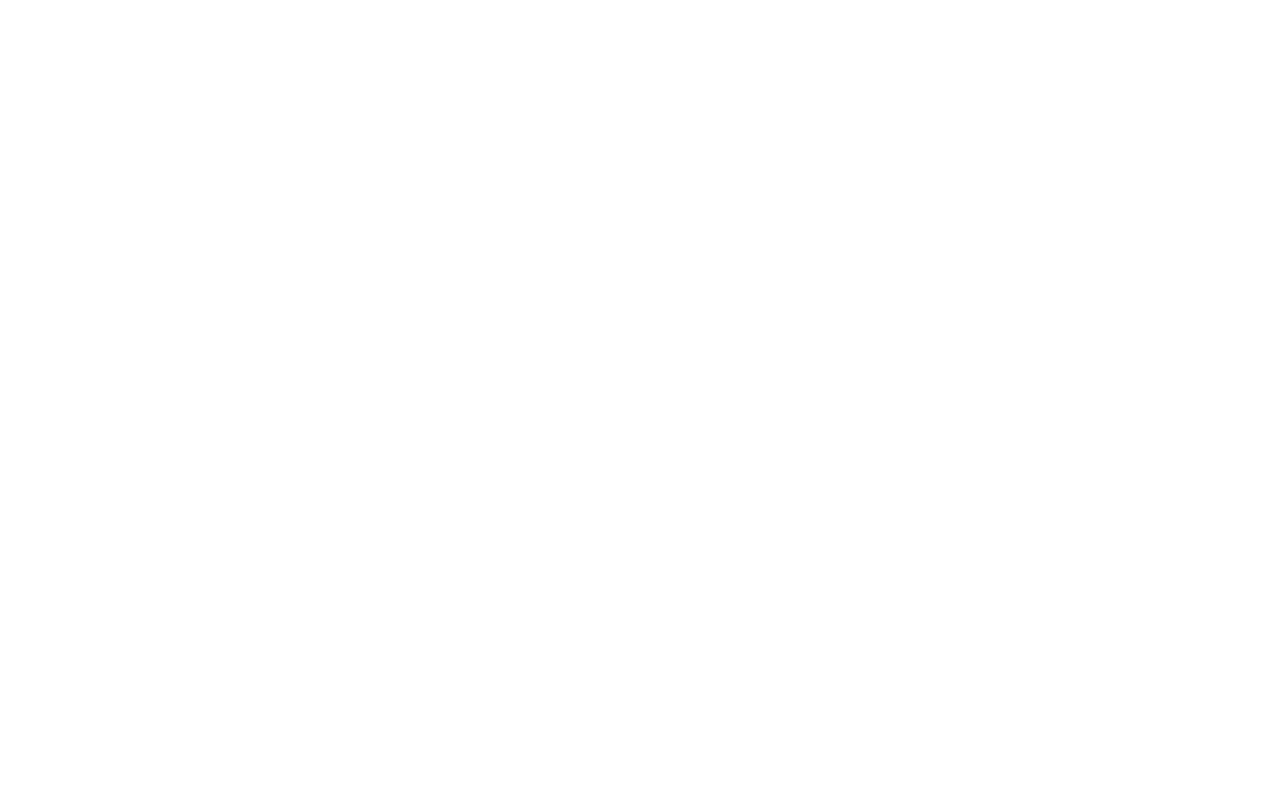
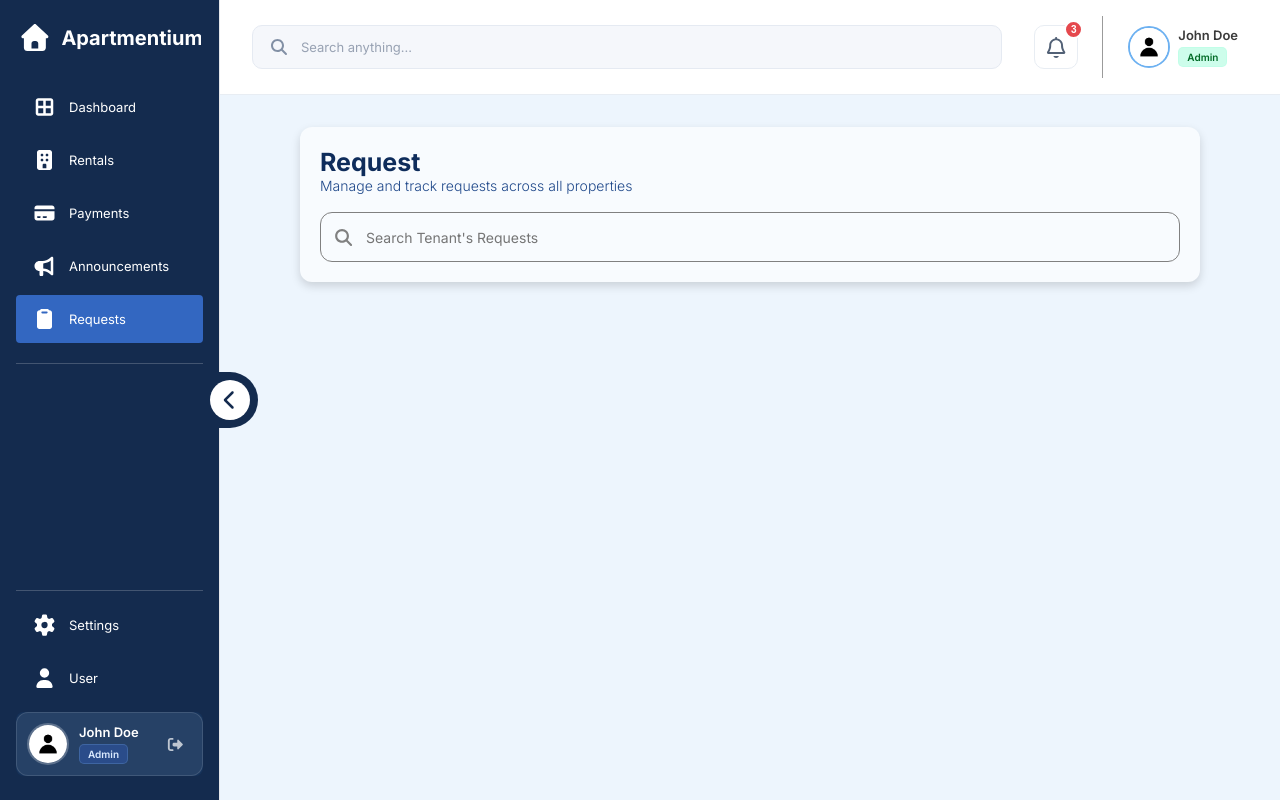
Before and after one commit to Stewpth/Apartment-Rental-Management, a React (Vite) app in the folder apartmentium-frontend/: page /admin/requests in a window 1280 px wide. Before the commit this address had no page. Built offline with nearby package versions, Linux system fonts and the light colour scheme.

Commit message:
FEAT(Frontend): Create Requests page

```diff
--- a/apartmentium-frontend/src/App.jsx
+++ b/apartmentium-frontend/src/App.jsx
@@ -3,6 +3,7 @@
 import Rentals from "./pages/Rentals/Rentals";
 import Payments from "./pages/Payments/Payments";
 import ViewPayments from "./pages/Payments/ViewPayments/ViewPayments";
+import Requests from "./pages/Request/Requests";
 
 function App() {
   return (
@@ -11,8 +12,10 @@
 
       <Route path="/admin/dashboard" element={<AdminDashboard />} />
       <Route path="/admin/rentals" element={<Rentals />} />
+
       <Route path="/admin/payments" element={<Payments />} />
       <Route path="/admin/payments/:id" element={<ViewPayments />} />
+      <Route path="/admin/requests" element={<Requests />} />
     </Routes>
   );
 }
--- a/apartmentium-frontend/src/pages/Payments/ViewPayments/ViewPayments.jsx
+++ b/apartmentium-frontend/src/pages/Payments/ViewPayments/ViewPayments.jsx
@@ -37,7 +37,18 @@
 
   function recordPayment({ amount, note }) {
     setHistory((current) => [
-      { date: new Intl.DateTimeFormat("en-US", { month: "short", day: "numeric", year: "numeric" }).format(new Date()), amount: new Intl.NumberFormat("en-PH", { style: "currency", currency: "PHP" }).format(amount), note: note || "-" },
+      {
+        date: new Intl.DateTimeFormat("en-US", {
+          month: "short",
+          day: "numeric",
+          year: "numeric",
+        }).format(new Date()),
+        amount: new Intl.NumberFormat("en-PH", {
+          style: "currency",
+          currency: "PHP",
+        }).format(amount),
+        note: note || "-",
+      },
       ...current,
     ]);
     setTotalDue((current) => Math.max(0, current - amount));
@@ -60,7 +71,10 @@
                   onRecordPayment={() => setIsRecordingPayment(true)}
                 />
                 <PaymentSummary
-                  totalDue={new Intl.NumberFormat("en-PH", { style: "currency", currency: "PHP" }).format(totalDue)}
+                  totalDue={new Intl.NumberFormat("en-PH", {
+                    style: "currency",
+                    currency: "PHP",
+                  }).format(totalDue)}
                   monthlyRent={paymentDetails.monthlyRent}
                 />
                 <PaymentBreakdown items={paymentDetails.breakdown} />
--- a/apartmentium-frontend/src/pages/Payments/ViewPayments/components/PaymentBreakdown.jsx
+++ b/apartmentium-frontend/src/pages/Payments/ViewPayments/components/PaymentBreakdown.jsx
@@ -7,7 +7,11 @@
       <div className="payment-detail-table-wrap">
         <table className="payment-detail-table">
           <thead>
-            <tr><th>Rental Period</th><th>Due Date</th><th className="payment-detail-amount">Unpaid Amount</th></tr>
+            <tr>
+              <th>Rental Period</th>
+              <th>Due Date</th>
+              <th className="payment-detail-amount">Unpaid Amount</th>
+            </tr>
           </thead>
           <tbody>
             {items.map((item) => (
--- /dev/null
+++ b/apartmentium-frontend/src/pages/Request/Requests.css
@@ -0,0 +1,22 @@
+.request-container {
+  row-gap: 20px;
+  display: flex;
+  flex: 1;
+  width: 100%;
+  justify-content: center;
+  align-items: flex-start;
+}
+
+.request-contents {
+  box-sizing: border-box;
+  display: flex;
+  flex-direction: column;
+  width: 100%;
+  min-width: 0;
+  max-width: 900px;
+  background-color: #f8fbfe;
+  box-shadow: 0 4px 10px rgba(0, 0, 0, 0.15);
+  padding: 20px;
+  border-radius: 12px;
+  gap: 18px;
+}
--- /dev/null
+++ b/apartmentium-frontend/src/pages/Request/Requests.jsx
@@ -0,0 +1,37 @@
+import { useState } from "react";
+
+import Header from "../../components/layout/Header";
+import Sidebar from "../../components/layout/Sidebar";
+import RequestsHeader from "./RequestsHeader";
+import SearchRequests from "./SearchRequests";
+import "./Requests.css";
+
+export default function Requests() {
+  const [searchTerm, setSearchTerm] = useState("");
+
+  return (
+    <>
+      <title>Rentals</title>
+
+      <div className="page-container">
+        <Sidebar />
+
+        <main className="page-main">
+          <Header />
+
+          <div className="page-content">
+            <div className="request-container">
+              <div className="request-contents">
+                <RequestsHeader />
+                <SearchRequests
+                  searchTerm={searchTerm}
+                  setSearchTerm={setSearchTerm}
+                />
+              </div>
+            </div>
+          </div>
+        </main>
+      </div>
+    </>
+  );
+}
--- /dev/null
+++ b/apartmentium-frontend/src/pages/Request/RequestsHeader.css
@@ -0,0 +1,22 @@
+.requests-header {
+  display: flex;
+  flex-direction: column;
+}
+
+.page-name-requests {
+  font-size: 25px;
+  margin: 0;
+  color: #0e2c5b;
+}
+
+.payments-description {
+  font-weight: 300;
+  font-size: 14px;
+  color: #1f488a;
+}
+
+.requests-header-description {
+  font-weight: 300;
+  font-size: 14px;
+  color: #1f488a;
+}
--- /dev/null
+++ b/apartmentium-frontend/src/pages/Request/RequestsHeader.jsx
@@ -0,0 +1,12 @@
+import "./RequestsHeader.css";
+
+export default function RequestHeader() {
+  return (
+    <section className="requests-header">
+      <h2 className="page-name-requests">Request</h2>
+      <span className="requests-header-description">
+        Manage and track requests across all properties
+      </span>
+    </section>
+  );
+}
--- /dev/null
+++ b/apartmentium-frontend/src/pages/Request/SearchRequests.css
@@ -0,0 +1,49 @@
+.search-requests-container {
+  position: relative;
+}
+
+.search-requests-icon {
+  position: absolute;
+  top: 17px;
+  left: 13px;
+  font-size: 17px;
+  transition:
+    opacity 0.2s ease,
+    visibility 0.2s ease;
+  color: gray;
+}
+
+.search-requests-input {
+  width: 100%;
+  box-sizing: border-box;
+  height: 50px;
+  padding: 10px 10px 10px 45px;
+  border-radius: 12px;
+  border: 1px solid gray;
+  background-color: transparent;
+  outline: none;
+  font-family: "Inter", sans-serif;
+  font-size: 14px;
+  transition:
+    border-color 0.2s ease,
+    padding 0.2s ease;
+}
+
+.search-requests-input::placeholder {
+  font-family: "Inter", sans-serif;
+  font-size: 14px;
+}
+
+.search-requests-input:focus {
+  border-color: rgb(52, 120, 229);
+}
+
+.search-requests-container:focus-within .search-requests-icon {
+  opacity: 0;
+  visibility: hidden;
+}
+
+.search-requests-container:focus-within .search-requests-input {
+  padding-left: 20px;
+  color: rgb(77, 106, 153);
+}
--- /dev/null
+++ b/apartmentium-frontend/src/pages/Request/SearchRequests.jsx
@@ -0,0 +1,24 @@
+import { FontAwesomeIcon } from "@fortawesome/react-fontawesome";
+import { faMagnifyingGlass } from "@fortawesome/free-solid-svg-icons";
+
+import "./SearchRequests.css";
+
+export default function SearchRequests({ searchTerm, setSearchTerm }) {
+  return (
+    <div className="search-requests-container">
+      <FontAwesomeIcon
+        className="search-requests-icon"
+        icon={faMagnifyingGlass}
+      />
+
+      <input
+        name="search-requests"
+        type="text"
+        className="search-requests-input"
+        placeholder="Search Tenant's Requests"
+        value={searchTerm}
+        onChange={(event) => setSearchTerm(event.target.value)}
+      />
+    </div>
+  );
+}
```
